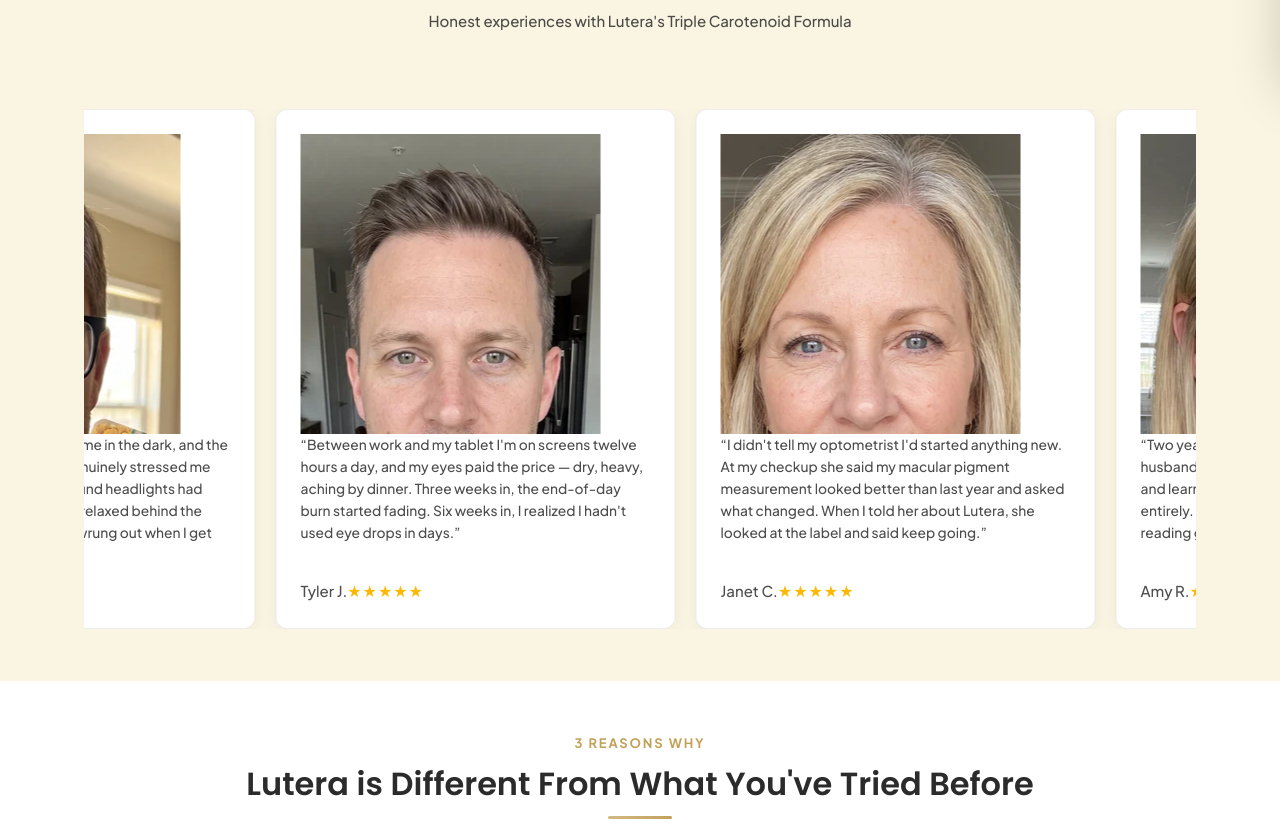
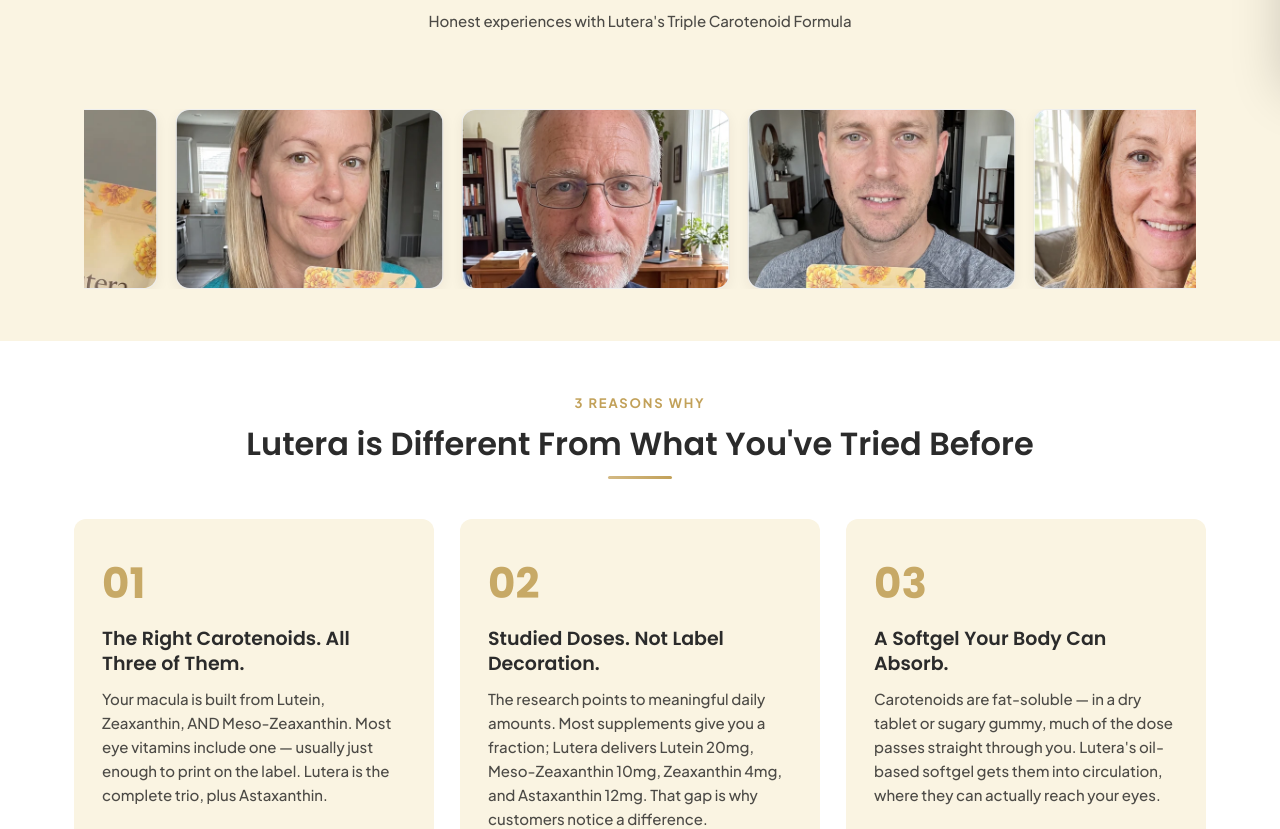
Before and after one commit to luterallc/lutera-store, a plain HTML site: page index.html in a window 1280 px wide. Shown: the part 709-1538 px from the top of the page. Drawn offline with Linux system fonts and the light colour scheme.

Commit message:
One continuous photo-review marquee: big photos with quotes, tile strip removed

```diff
--- a/script.js
+++ b/script.js
@@ -107,22 +107,24 @@ document.querySelectorAll('.tab-btns button').forEach(function(b){
   });
 })();
 
-// Reviews — continuous sideways marquee of wide cards (new cast)
+// Reviews — continuous photo-card marquee (photo + quote + name)
 (function(){
   var track=document.getElementById('revTrack');if(!track)return;
   var R=[
-    {n:'Mark H.',i:'images/av-mark.webp',p:'Working late meant driving home in the dark, and the glare from oncoming traffic genuinely stressed me out. By week five the halos around headlights had softened noticeably. I\'m more relaxed behind the wheel, and my eyes don\'t feel wrung out when I get home.'},
-    {n:'Tyler J.',i:'images/av-tyler.webp',p:'Between work and my tablet I\'m on screens twelve hours a day, and my eyes paid the price — dry, heavy, aching by dinner. Three weeks in, the end-of-day burn started fading. Six weeks in, I realized I hadn\'t used eye drops in days.'},
-    {n:'Janet C.',i:'images/av-janet.webp',p:'I didn\'t tell my optometrist I\'d started anything new. At my checkup she said my macular pigment measurement looked better than last year and asked what changed. When I told her about Lutera, she looked at the label and said keep going.'},
-    {n:'Amy R.',i:'images/av-amy.webp',p:'Two years of pharmacy eye vitamins and my husband had nothing to show for it. I did my research and learned most brands skip meso-zeaxanthin entirely. We switched to Lutera and within weeks his reading got easier. I wish we\'d found this sooner.'},
-    {n:'Colleen M.',i:'images/av-colleen.webp',p:'Thirty years in nursing means I know how to read a label. Lutera is the real thing: all three macular carotenoids at studied doses plus astaxanthin, delivered in oil. Three months in, my eyes are the freshest they\'ve felt in years.'},
-    {n:'Paul G.',i:'images/av-paul.webp',p:'Gummies, tablets, vision blends — I\'ve bought them all and felt nothing. I tried Lutera expecting the same story. Within a few weeks my eyes felt noticeably less tired. Four months in and I haven\'t missed a day. One softgel. That\'s it.'}
+    {n:'Carol B.',i:'images/ugc-carol.webp',p:'My doctor said try Lutera. Two weeks in, the morning newspaper feels easier on my eyes and movie night with my grandkids is fun again!'},
+    {n:'Amy R.',i:'images/ugc-amy.webp',p:'Two years of pharmacy eye vitamins and my husband had nothing to show for it. Most brands skip meso-zeaxanthin entirely. We switched to Lutera and within weeks his reading got easier.'},
+    {n:'Frank D.',i:'images/ugc-frank.webp',p:'Retirement was supposed to mean more reading, not more eye strain. A month into Lutera, my evening chapters don\'t wear my eyes out anymore. Simple as that.'},
+    {n:'Tyler J.',i:'images/ugc-tyler.webp',p:'I\'m on screens twelve hours a day and my eyes paid the price — dry, heavy, aching by dinner. Three weeks in, the end-of-day burn started fading. I haven\'t used eye drops in days.'},
+    {n:'Colleen M.',i:'images/ugc-colleen.webp',p:'Thirty years in nursing means I know how to read a label. Lutera is the real thing: all three macular carotenoids plus astaxanthin, delivered in oil. My eyes are the freshest they\'ve felt in years.'},
+    {n:'Mark H.',i:'images/ugc-mark.webp',p:'Driving home in the dark genuinely stressed me out. By week five the glare from oncoming headlights had softened noticeably. I\'m more relaxed behind the wheel.'},
+    {n:'Paul G.',i:'images/ugc-paul.webp',p:'Gummies, tablets, vision blends — I\'ve bought them all and felt nothing. Within a few weeks of Lutera my eyes felt noticeably less tired. Four months in, haven\'t missed a day.'},
+    {n:'Janet C.',i:'images/ugc-janet.webp',p:'I didn\'t tell my optometrist I\'d started anything new. At my checkup she said my numbers looked better than last year and asked what changed. She said keep going.'}
   ];
   var html='';
   for(var rep=0;rep<2;rep++){
     R.forEach(function(r){
-      html+='<div class="rev-card rc4"><div class="rc3-row"><img class="rc3-av" src="'+r.i+'" alt=""><p class="rc3-quote">&ldquo;'+r.p+'&rdquo;</p></div>'+
-        '<div class="rc3-foot"><span class="rc3-name">'+r.n+'</span><span class="stars">★★★★★</span></div></div>';
+      html+='<div class="pcard"><img src="'+r.i+'" alt=""><p class="pq">&ldquo;'+r.p+'&rdquo;</p>'+
+        '<div class="pf"><span class="pn">'+r.n+'</span><span class="stars">★★★★★</span></div></div>';
     });
   }
   track.classList.add('rev-marq');
--- a/styles.css
+++ b/styles.css
@@ -1222,3 +1222,13 @@ header.site .header-icons{position:absolute !important;right:24px;top:50%;transf
 .rc4 .rc3-foot{margin-top:auto;padding-top:12px}
 @media(max-width:919px){.rev-card.rc4{width:305px;flex:0 0 305px;margin-right:14px}.rev-marq .rm-track{animation-duration:60s}}
 @keyframes rmscroll{from{transform:translateX(0)}to{transform:translateX(-50%)}}
+
+/* live17: big photo-review marquee — 5 across, whole photo visible */
+.pcard{width:268px;flex:0 0 268px;margin-right:18px;background:var(--white);border-radius:14px;overflow:hidden;border:1px solid var(--line);display:flex;flex-direction:column;box-shadow:0 4px 14px rgba(43,35,20,.06)}
+.pcard img{width:100%;height:auto;display:block}
+.pcard .pq{font-size:13px;line-height:1.58;color:#3D4149;margin:0;padding:12px 14px 0}
+.pcard .pf{display:flex;align-items:center;gap:10px;padding:10px 14px 14px;margin-top:auto}
+.pcard .pn{font-style:italic;font-weight:700;color:#6E7378;font-size:13px;white-space:nowrap}
+.pcard .pf .stars{color:var(--accent);font-size:12px;letter-spacing:2px;white-space:nowrap}
+.rev-marq .rm-track{animation-duration:80s}
+@media(max-width:919px){.pcard{width:235px;flex:0 0 235px;margin-right:14px}.rev-marq .rm-track{animation-duration:65s}}
```
Also changed, not shown: contact.html (+2 -2 lines), index.html (+2 -2 lines), product.html (+2 -12 lines), track.html (+2 -2 lines).
